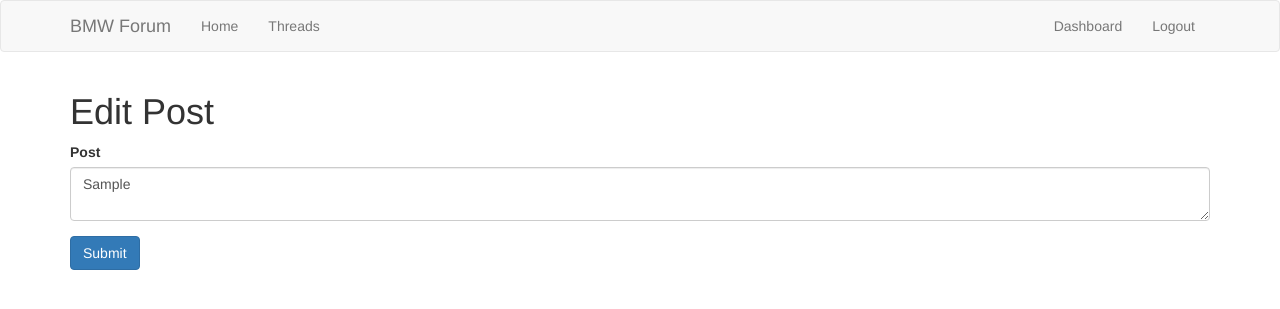
After one commit to geo1983/webtech, a Flask app: page /edit_post/1/ in a window 1280 px wide. The commit adds this page. Shown: the top 309 px of the page. Run offline with Flask 2, Linux system fonts and the light colour scheme; the visitor is signed in with stand-in values (Sample User, id 1); tables that the repository leaves empty or names only in its code hold one stand-in row (values such as "Sample post"); some libraries are stand-ins or nearby versions.

Commit message:
website ready..extra dashboard route and no too much style

```diff
--- a/cw2/app.py
+++ b/cw2/app.py
@@ -44,30 +44,36 @@ def threads():
 
 
 @app.route('/thread/<string:id>/')
-def topics(id):
+def thread(id):
+		session.pop('thread', None)
+
 		# create cursor
 		cur = mysql.connection.cursor()
 
 		# get posts
-		result = cur.execute("SELECT * FROM threads WHERE id = %s", [id])
+		cur.execute("SELECT * FROM threads WHERE id = %s", [id])
 
 		thread = cur.fetchone()
 		m = str(thread['id'])
+		session['thread'] = m
 
-		cur.execute("SELECT * FROM posts as p JOIN threads as t ON p.thread_id=t.id WHERE thread_id=%s", (m,))
+		result = cur.execute("SELECT * FROM posts as p JOIN threads as t ON p.thread_id=t.id WHERE thread_id=%s", (m,))
 		rv = cur.fetchall()
+
 
 		# for testing puposes
 		# return '<h1>'+str(thread['id'])+'</h1>'+'<br><p>'+str(rv)+'</p>'
+		if result > 0:
+			return render_template('posts.html', thread = thread, rv = rv)
+		else:
+			msg = "No posts found"
+			return render_template('posts.html', msg=msg, thread = thread, rv = rv)
+
+		# close the connection
+		cur.close()
 
 		return render_template('posts.html', thread = thread, rv = rv)
 
-
-
-
-@app.route('/threads/posts')
-def posts():
-	return render_template('posts.html')
 
 # register form class
 # from the WTForms documentation we have to create a class for each field in the register
@@ -144,7 +150,7 @@ def login():
 				# return '<h1>'+str(rv['id'])+'</h1>'
 
 				flash('Your are now logged in', 'success')
-				return redirect(url_for('dashboard'))
+				return redirect(url_for('threads'))
 			else:
 				error = 'Invalid login'
 				return render_template('login.html', error=error)
@@ -203,10 +209,10 @@ class PostForm(Form):
 	post = TextAreaField('Post', [validators.Length(min=1)])
 
 # add post
-@app.route('/add_post', methods=['GET', 'POST'])
+@app.route('/add_post/<string:id>/', methods=['GET', 'POST'])
 # used function from above to deny access to this route
 @if_logged_in
-def add_post():
+def add_post(id):
 	form = PostForm(request.form)
 	if request.method == 'POST' and form.validate():
 		post = form.post.data
@@ -214,9 +220,13 @@ def add_post():
 		# create cursaor
 		cur = mysql.connection.cursor()
 
+		# execute
+		cur.execute("SELECT * FROM threads WHERE id = %s", [id])
+		thread = cur.fetchone()
+		m = str(thread['id'])
 
-		# execute
-		cur.execute("INSERT INTO posts (post, user_id, author) VALUES (%s, %s, %s)", (post, session['usid'], session['username']))
+
+		cur.execute("INSERT INTO posts (post, user_id, thread_id, author) VALUES (%s, %s, %s, %s)", (post, session['usid'], m,  session['username']))
 
 		# commit to DB
 		mysql.connection.commit()
@@ -226,8 +236,77 @@ def add_post():
 
 		flash('Post Created', 'success')
 
-		return redirect(url_for('dashboard'))
+		return redirect(url_for('thread', id=m))
 	return render_template('add_post.html', form=form)
+
+
+# Edit post
+@app.route('/edit_post/<string:id>/', methods=['GET', 'POST'])
+# used function from above to deny access to this route
+@if_logged_in
+def edit_post(id):
+	# Create cursaor
+	cur= mysql.connection.cursor()
+	# get post by id
+	result = cur.execute("SELECT * FROM posts WHERE id = %s", [id])
+
+	post = cur.fetchone()
+	cur.close()
+
+
+	# Get the form
+	form = PostForm(request.form)
+
+	# Populate post form fields
+	form.post.data = post['post']
+
+	if request.method == 'POST' and form.validate():
+		post = request.form['post']
+
+		# create cursaor
+		cur = mysql.connection.cursor()
+
+		# execute
+		# cur.execute("SELECT * FROM threads WHERE id = %s", [id])
+		# thread = cur.fetchone()
+		# m = str(thread['id'])
+
+		cur.execute("UPDATE posts SET post=%s WHERE id = %s", (post, id))
+
+		# commit to DB
+		mysql.connection.commit()
+
+		# close connection
+		cur.close()
+
+		flash('Post Updated', 'success')
+
+		return redirect(url_for('thread', id=session['thread']))
+	return render_template('edit_post.html', form=form)
+
+
+# Delete POST
+@app.route('/delete_post/<string:id>', methods=['GET', 'POST'])
+@if_logged_in
+def delete_post(id):
+	# create cursor
+	cur = mysql.connection.cursor()
+
+	# execute
+
+
+	cur.execute("DELETE FROM posts WHERE id = %s", [id])
+
+	# commit to DB
+	mysql.connection.commit()
+
+	# close connection
+	cur.close()
+
+	flash('Post Deleted', 'success')
+
+	return redirect(url_for('thread', id=session['thread']))
+
 
 
 if __name__ == '__main__':
--- /dev/null
+++ b/cw2/templates/edit_post.html
@@ -0,0 +1,14 @@
+{% extends 'layout.html' %}
+
+{% block body %}
+  <h1>Edit Post</h1>
+  {% from "include/_formhelpers.html" import render_field %}
+  <form method="POST" action="">
+      <div class="form-group">
+        {{ render_field(form.post, class_="form-control", id="editor") }}
+      </div>
+
+      <p><input type="submit" class="btn btn-primary" value="Submit"></p>
+  </form>
+
+{% endblock %}
```
Also changed, not shown: cw2/templates/posts.html (+35 -8 lines).
